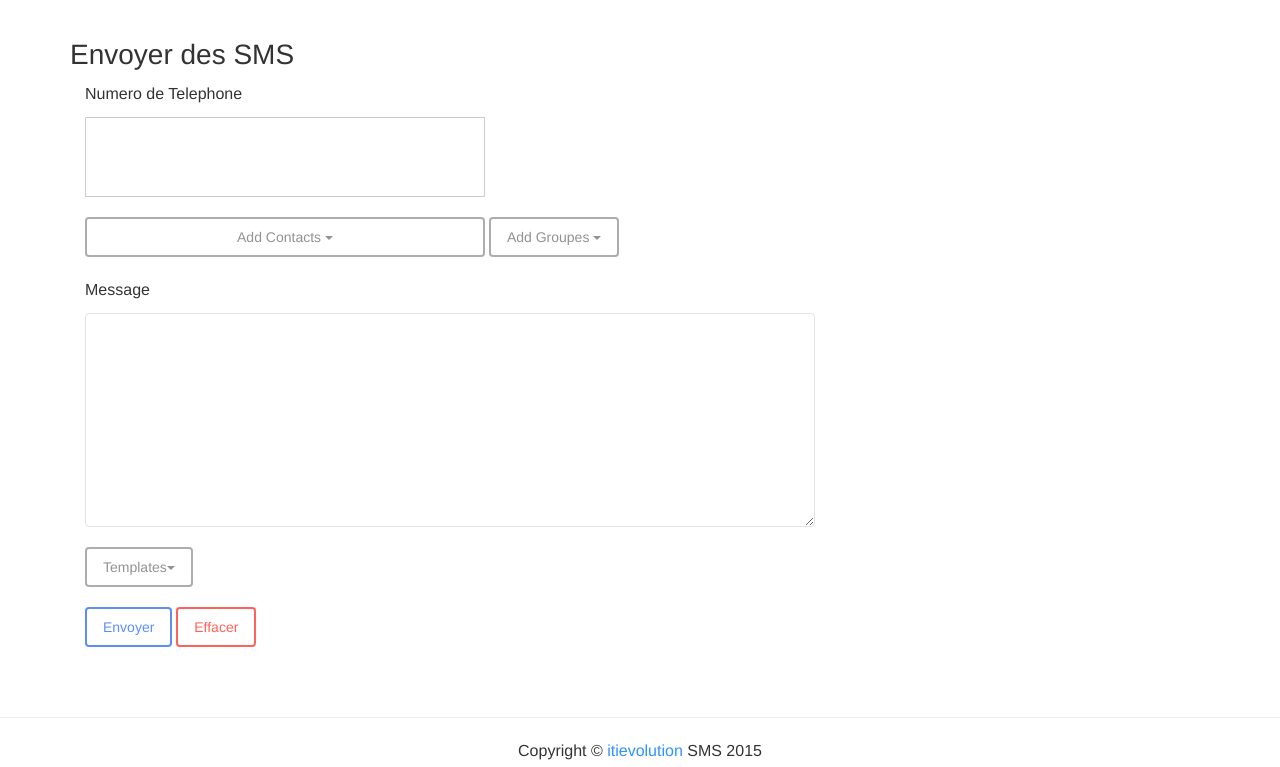
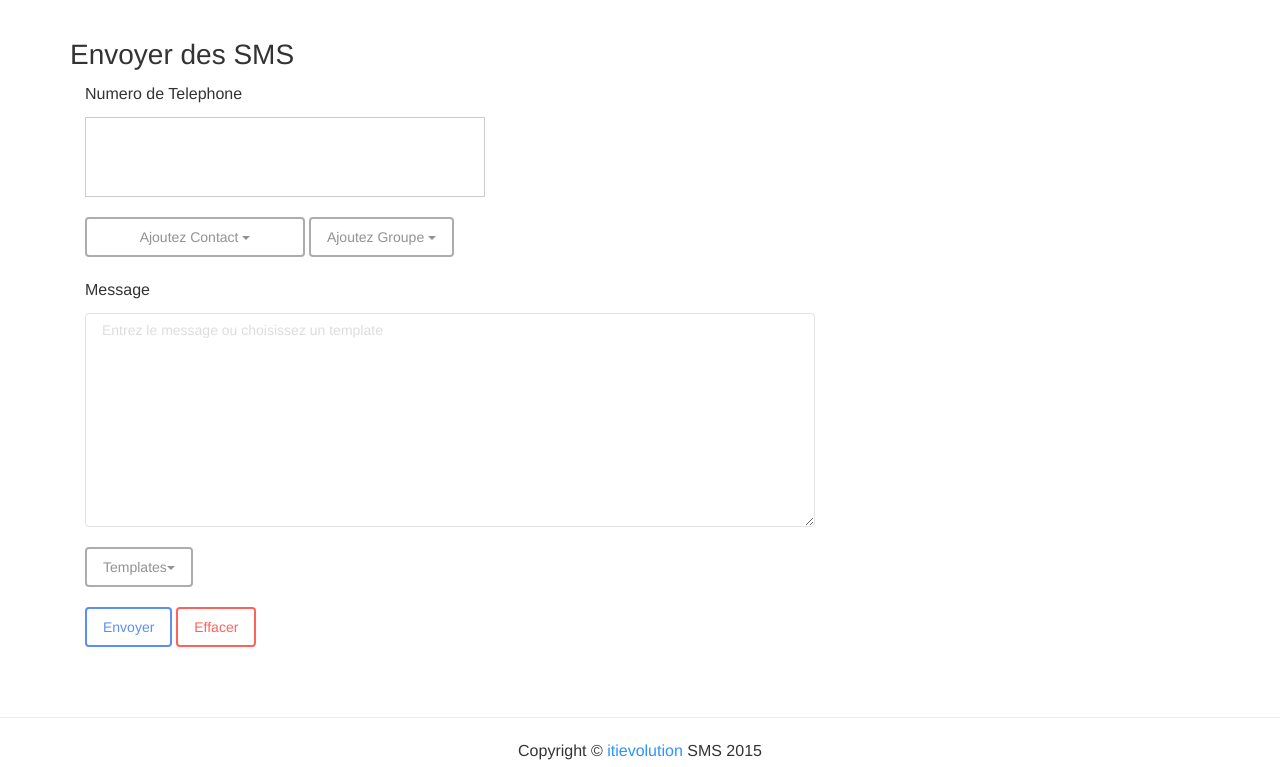
Before and after one commit to ErickMwazonga/iti-sms, a Django app: page /send-sms/ in a window 1280 px wide. Shown: the part 71-838 px from the top of the page. Run offline with Django 3.2, Linux system fonts and the light colour scheme; a user stored in the database is signed in; data comes from the database, SQL or seed files in the repository; some libraries are stand-ins or nearby versions; some web fonts are replaced.

Commit message:
adding placeholders

```diff
--- a/send_sms/templates/sendsms.html
+++ b/send_sms/templates/sendsms.html
@@ -7,7 +7,7 @@
             {% csrf_token %}
             <p>{{ form.phoneNumber.label }}</p>
             <div class="">
-                <input type="text" class="form-control" id="id_phoneNumber" name="phoneNumber" placeholder=""><br />
+                <input type="text" class="form-control" id="id_phoneNumber" name="phoneNumber" placeholder="Entrez le numero de telephone ici ou selectionnez les contacts ci-dessous"><br />
                     <select class="form-control" id="contacts" multiple="multiple">
                         {% for c_obj in contact_list %}
                             <option value="{{ c_obj.phoneNumber }}">{{ c_obj.firstName }} {{ c_obj.lastName }}</option>
@@ -20,7 +20,7 @@
                         {% endfor %}
                     </select><br /><br/>
                 <p>{{ form.message.label }}</p>
-                <textarea type="text" class="form-control" id="id_message" name="message" rows="10"></textarea>
+                <textarea type="text" class="form-control" id="id_message" name="message" rows="10" placeholder="Entrez le message ou choisissez un template"></textarea>
                 <br />
                 <div>
                 <button class="btn btn-default dropdown-toggle" id="dropdownMenu2" data-toggle="dropdown" aria-expanded="true">Templates<span class="caret"></span></button>
@@ -54,14 +54,14 @@
     <script type="text/javascript">
         $(document).ready(function() {
             $('#contacts').multiselect({
-                nonSelectedText: 'Add Contacts',
+                nonSelectedText: 'Ajoutez Contact',
                 disableIfEmpty: true,
                 maxHeight: 200,
-                buttonWidth: '400px',
+                buttonWidth: '220px',
                 enableCaseInsensitiveFiltering: true
             });
             $('#groups').multiselect({
-                nonSelectedText: 'Add Groupes',
+                nonSelectedText: 'Ajoutez Groupe',
                 disableIfEmpty: true,
                 maxHeight: 200
             });
```
